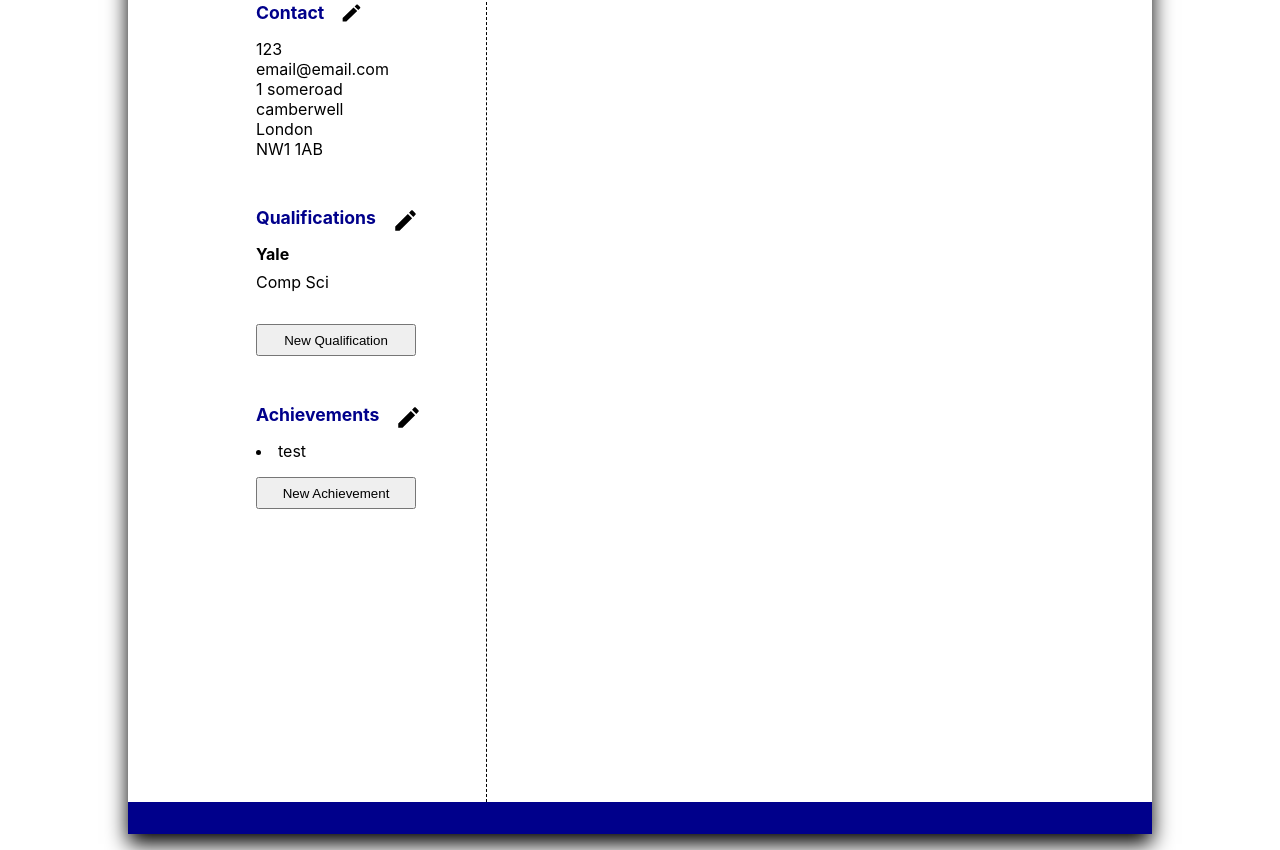
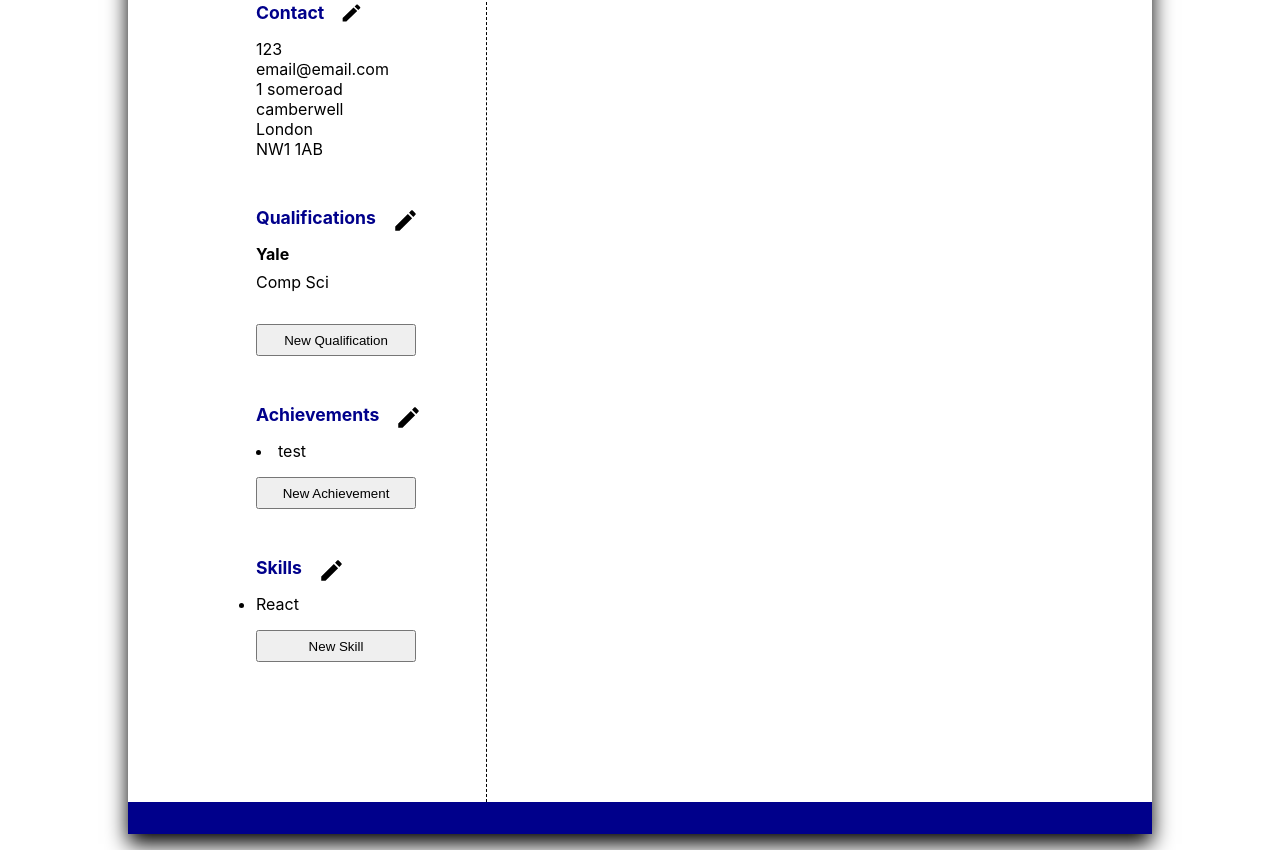
Before and after one commit to Delta-a-Sierra/cv-app-react, a React (Create React App) app: page / in a window 1280 px wide. Shown: the part 396-1246 px from the top of the page. Built offline with nearby package versions, Linux system fonts and the light colour scheme.

Commit message:
created ListeItem Component and replaced repeated code, added skills section with edit fuctionality (minimal css)

```diff
--- a/src/App.js
+++ b/src/App.js
@@ -3,6 +3,7 @@ import Header from './components/header/Header'
 import Contact from './components/contact/Contact'
 import Qualifications from './components/qualifications/Qualifications'
 import Achievements from './components/achievments/Achievements'
+import Skills from './components/skills/Skill'
 
 function App() {
   return (
@@ -19,6 +20,7 @@ function App() {
               <Contact />
               <Qualifications />
               <Achievements />
+              <Skills />
 
             </div>
             <div className="main">
--- a/src/components/achievments/Achievement.js
+++ /dev/null
@@ -1,41 +0,0 @@
-import React, {Component} from 'react'
-import Title from '../../utils/title/Title'
-
-class Achievement extends Component{
-        constructor(props){
-            super(props)
-
-            this.state = {
-                value : this.props.value
-            }
-
-            this.changeValue = this.changeValue.bind(this)
-        }
-
-        changeValue(e){
-            this.setState({
-                texts : e.target.value
-            })
-        }
-
-        render(){
-
-            const key = this.state.key
-            if(this.props.mode === 'preview'){
-                return(
-                    <li key={this.props.key}>{this.state.value}</li>
-                )
-            }
-            return(
-                <div>
-                    <input type="text" onChange={this.changeValue} value={this.state.value}></input>
-                    <button className="input-del-btn" onClick={() => this.props.onDelete(key)}>Delete</button>
-                </div>
-
-            )
-
-        }
-
-}
-
-export default Achievement
--- a/src/components/achievments/Achievements.js
+++ b/src/components/achievments/Achievements.js
@@ -1,6 +1,6 @@
 import React, {Component} from 'react'
 import Title from '../../utils/title/Title'
-import Achievement from './Achievement'
+import ListItem from '../../utils/listItem/ListItem'
 import uuid from 'react-uuid'
 import RegularButton from '../../utils/regularButton/RegularButton'
 import './style.scss'
@@ -48,7 +48,7 @@ class Achievements extends Component{
 
     render(){
 
-        const achievementLIs = this.state.achievements.map((achievement) => <Achievement key={achievement.key} mode={this.state.mode}
+        const achievementLIs = this.state.achievements.map((achievement) => <ListItem key={achievement.key} mode={this.state.mode}
          value={achievement.value} onDelete={() => this.deleteAchievement(achievement.key)}/>)
 
         return(
--- /dev/null
+++ b/src/components/skills/Skill.js
@@ -0,0 +1,65 @@
+import React, {Component} from 'react'
+import Title from '../../utils/title/Title'
+import ListItem from '../../utils/listItem/ListItem'
+import uuid from 'react-uuid'
+import RegularButton from '../../utils/regularButton/RegularButton'
+import './style.scss'
+
+class Skills extends Component{
+    constructor(props){
+        super(props)
+
+        this.state = {
+            mode : 'preview',
+            skills : [{skill: 'React', key : uuid()}]
+        }
+
+        this.changeMode = this.changeMode.bind(this)
+        this.deleteItem = this.deleteItem.bind(this)
+        this.newSkill = this.newSkill.bind(this)
+    }
+
+    changeMode(){
+        if(this.state.mode === 'edit'){
+            this.setState({
+                mode : 'preview'
+            })
+            return
+        }
+        this.setState({
+            mode : 'edit'
+        })
+    }
+
+    newSkill(){
+        this.setState({
+            skills : [...this.state.skills, {skill: 'skill', key : uuid()}]
+        })
+    }
+
+    deleteItem(key){
+        const newList = this.state.skills.filter((skill) => skill.key !== key)
+        this.setState({
+            skills : newList
+        })
+    }
+
+    render(){
+        const mode = this.state.mode
+
+        const skillLIs = this.state.skills.map((skill) => <ListItem key={skill.key} mode={mode}
+        value={skill.skill} onDelete={() => this.deleteItem(skill.key)}/>)
+
+        return(
+            <div className="Skills">
+                <Title mode={mode} titleText='Skills' changeMode={this.changeMode}/>
+                <ul>
+                    {skillLIs}
+                </ul>
+                <RegularButton mode={mode} text="New Skill" onClick={this.newSkill}/>
+            </div>
+        )
+    }
+}
+
+export default Skills
--- /dev/null
+++ b/src/components/skills/style.scss
@@ -0,0 +1,19 @@
+.Skills{
+
+    .input-del-btn{
+        margin-left: 1rem;
+    }
+
+    input{
+        min-width: 12rem;
+        max-width: 12rem;
+    }
+
+    ul{
+        display: flex;
+        flex-direction: column;
+        gap: 0.5rem;
+        margin-bottom: 1rem;
+    }
+
+}
--- /dev/null
+++ b/src/utils/listItem/ListItem.js
@@ -0,0 +1,39 @@
+import React, {Component} from 'react'
+
+class ListItem extends Component{
+    constructor(props){
+        super(props)
+
+        this.state = {
+            value : this.props.value
+        }
+
+        this.changeValue = this.changeValue.bind(this)
+    }
+
+    changeValue(e){
+        this.setState({
+            value : e.target.value
+        })
+    }
+
+    render(){
+
+        const {key, value} = this.state
+        if(this.props.mode === 'preview'){
+            return(
+                <li key={key}>{value}</li>
+            )
+        }
+        return(
+            <div>
+                <input type="text" onChange={this.changeValue} value={value}></input>
+                <button className="input-del-btn" onClick={this.props.onDelete}>Delete</button>
+            </div>
+
+        )
+
+    }
+}
+
+export default ListItem
```
Also changed, not shown: 1 other file (tests, documents, lock files or other folders).
